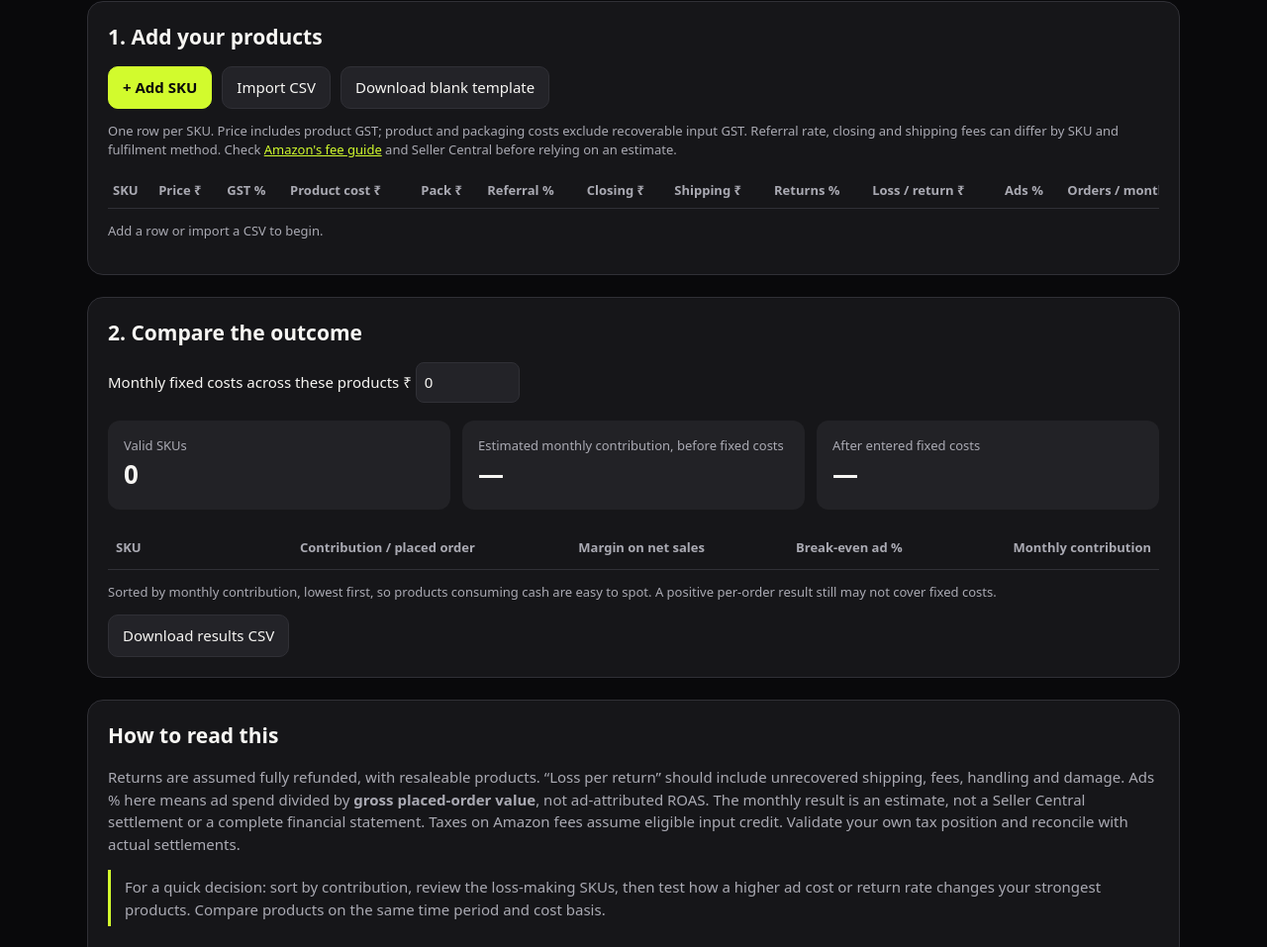
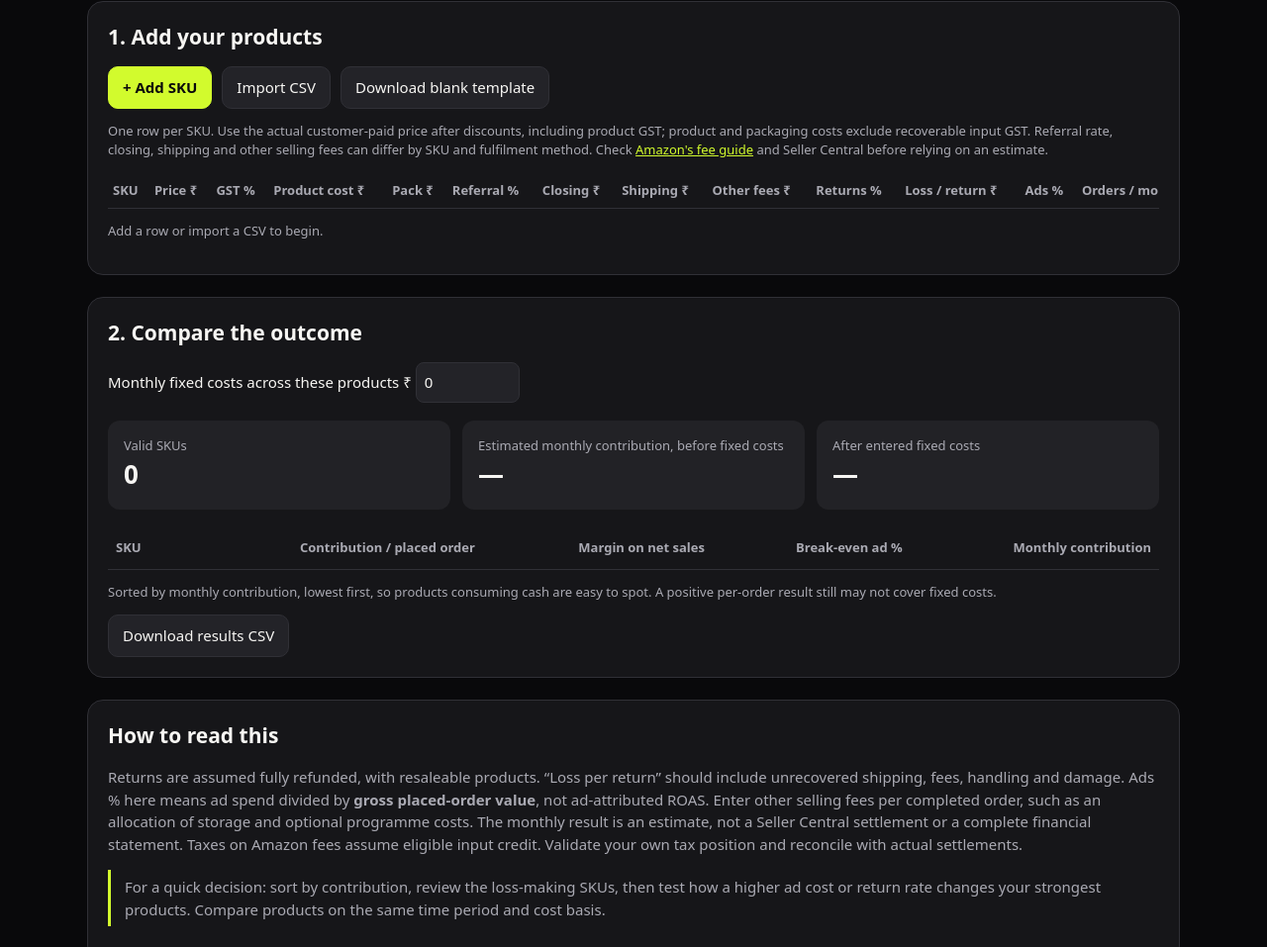
Before and after one commit to GrowthRocketind/amazon-profit-calculator, a plain HTML site: page bulk.html in a window 1280 px wide. Shown: the part 331-1288 px from the top of the page at 99% size. Drawn offline with Linux system fonts and the light colour scheme.

Commit message:
Align multi-SKU calculations with fee and tax assumptions

```diff
--- a/bulk.html
+++ b/bulk.html
@@ -21,8 +21,8 @@
 <label class="button" for="file">Import CSV</label><input id="file" type="file" accept=".csv,text/csv" hidden>
 <button class="button" id="template" type="button">Download blank template</button>
 </div>
-<p class="sub">One row per SKU. Price includes product GST; product and packaging costs exclude recoverable input GST. Referral rate, closing and shipping fees can differ by SKU and fulfilment method. Check <a href="https://sell.amazon.in/fees-and-pricing/" target="_blank" rel="noopener">Amazon's fee guide</a> and Seller Central before relying on an estimate.</p>
-<div class="scroll"><table class="editor"><thead><tr><th>SKU</th><th>Price ₹</th><th>GST %</th><th>Product cost ₹</th><th>Pack ₹</th><th>Referral %</th><th>Closing ₹</th><th>Shipping ₹</th><th>Returns %</th><th>Loss / return ₹</th><th>Ads %</th><th>Orders / month</th><th></th></tr></thead><tbody id="rows"></tbody></table></div>
+<p class="sub">One row per SKU. Use the actual customer-paid price after discounts, including product GST; product and packaging costs exclude recoverable input GST. Referral rate, closing, shipping and other selling fees can differ by SKU and fulfilment method. Check <a href="https://sell.amazon.in/fees-and-pricing/" target="_blank" rel="noopener">Amazon's fee guide</a> and Seller Central before relying on an estimate.</p>
+<div class="scroll"><table class="editor"><thead><tr><th>SKU</th><th>Price ₹</th><th>GST %</th><th>Product cost ₹</th><th>Pack ₹</th><th>Referral %</th><th>Closing ₹</th><th>Shipping ₹</th><th>Other fees ₹</th><th>Returns %</th><th>Loss / return ₹</th><th>Ads %</th><th>Orders / month</th><th></th></tr></thead><tbody id="rows"></tbody></table></div>
 <p id="status" class="sub" role="status">Add a row or import a CSV to begin.</p>
 </section>
 <section class="card">
@@ -35,15 +35,15 @@
 </section>
 <section class="card">
 <h2>How to read this</h2>
-<p>Returns are assumed fully refunded, with resaleable products. “Loss per return” should include unrecovered shipping, fees, handling and damage. Ads % here means ad spend divided by <strong>gross placed-order value</strong>, not ad-attributed ROAS. The monthly result is an estimate, not a Seller Central settlement or a complete financial statement. Taxes on Amazon fees assume eligible input credit. Validate your own tax position and reconcile with actual settlements.</p>
+<p>Returns are assumed fully refunded, with resaleable products. “Loss per return” should include unrecovered shipping, fees, handling and damage. Ads % here means ad spend divided by <strong>gross placed-order value</strong>, not ad-attributed ROAS. Enter other selling fees per completed order, such as an allocation of storage and optional programme costs. The monthly result is an estimate, not a Seller Central settlement or a complete financial statement. Taxes on Amazon fees assume eligible input credit. Validate your own tax position and reconcile with actual settlements.</p>
 <p class="note">For a quick decision: sort by contribution, review the loss-making SKUs, then test how a higher ad cost or return rate changes your strongest products. Compare products on the same time period and cost basis.</p>
 </section>
 </main><footer>Built by Ish Batra · <a href="https://www.growthastronaut.com/?utm_source=calculator&utm_medium=tool&utm_campaign=amazon-multi-sku#book">Talk through your SKU economics</a> · Estimates only.</footer>
 <script>
 (function(){
 'use strict';
-const columns=['sku','price','gst','cogs','pack','ref','closing','ship','ret','retloss','tacos','orders'];
-const labels=['SKU','Price ₹','GST %','Product cost ₹','Pack ₹','Referral %','Closing ₹','Shipping ₹','Returns %','Loss / return ₹','Ads %','Orders / month'];
+const columns=['sku','price','gst','cogs','pack','ref','closing','ship','other','ret','retloss','tacos','orders'];
+const labels=['SKU','Price ₹','GST %','Product cost ₹','Pack ₹','Referral %','Closing ₹','Shipping ₹','Other fees ₹','Returns %','Loss / return ₹','Ads %','Orders / month'];
 const rows=document.getElementById('rows'),out=document.getElementById('results'),status=document.getElementById('status');
 let data=[];
 const money=n=>'₹'+new Intl.NumberFormat('en-IN',{maximumFractionDigits:0}).format(n);
@@ -52,7 +52,7 @@ function csvCell(x){const v=String(x==null?'':x);return /[",\r\n]/.test(v)?'"'+v
 function download(name,records){const blob=new Blob([records.map(row=>row.map(csvCell).join(',')).join('\r\n')+'\r\n'],{type:'text/csv;charset=utf-8'});const a=document.createElement('a');a.href=URL.createObjectURL(blob);a.download=name;a.click();setTimeout(()=>URL.revokeObjectURL(a.href),2000)}
 function parseCSV(s){const result=[];let row=[],value='',quoted=false;for(let i=0;i<s.length;i++){const ch=s[i];if(quoted){if(ch==='"'&&s[i+1]==='"'){value+='"';i++}else if(ch==='"')quoted=false;else value+=ch}else if(ch==='"')quoted=true;else if(ch===','){row.push(value);value=''}else if(ch==='\n'||ch==='\r'){if(ch==='\r'&&s[i+1]==='\n')i++;row.push(value);if(row.some(x=>x.trim()))result.push(row);row=[];value=''}else value+=ch}if(quoted)throw Error('Unclosed quote in CSV');row.push(value);if(row.some(x=>x.trim()))result.push(row);return result}
 function draw(){rows.replaceChildren();data.forEach((item,index)=>{const tr=document.createElement('tr');columns.forEach((key,j)=>{const td=document.createElement('td'),input=document.createElement('input');input.setAttribute('aria-label',labels[j]+' for row '+(index+1));input.className=key==='sku'?'sku':'';input.type=key==='sku'?'text':'number';if(key!=='sku'){input.min='0';input.step='any';if(['gst','ref','ret','tacos'].includes(key))input.max='100'}input.value=item[key]??'';input.addEventListener('input',()=>{item[key]=input.value;calculate()});td.appendChild(input);tr.appendChild(td)});const td=document.createElement('td'),del=document.createElement('button');del.type='button';del.textContent='×';del.setAttribute('aria-label','Remove row '+(index+1));del.addEventListener('click',()=>{data.splice(index,1);draw()});td.appendChild(del);tr.appendChild(td);rows.appendChild(tr)});calculate()}
-function calc(item){if(!String(item.sku||'').trim())return null;const n={};for(const k of columns.slice(1)){const raw=String(item[k]??'').trim();if(raw===''||!Number.isFinite(Number(raw))||Number(raw)<0)return null;n[k]=Number(raw)}for(const k of ['gst','ref','ret','tacos'])if(n[k]>100)return null;if(n.price<=0||!Number.isInteger(n.orders))return null;const keep=1-n.ret/100,revenue=n.price/(1+n.gst/100);const cm=keep*(revenue-n.cogs-n.pack-(n.ref/100*n.price+n.closing)-n.ship)-n.ret/100*n.retloss-n.tacos/100*n.price;const netSales=keep*revenue;return {sku:item.sku,cm,margin:netSales>0?cm/netSales*100:null,be:(cm+n.tacos/100*n.price)/n.price*100,monthly:cm*n.orders}}
+function calc(item){if(!String(item.sku||'').trim())return null;const n={};for(const k of columns.slice(1)){const raw=String(item[k]??'').trim();if(raw===''||!Number.isFinite(Number(raw))||Number(raw)<0)return null;n[k]=Number(raw)}for(const k of ['gst','ref','ret','tacos'])if(n[k]>100)return null;if(n.price<=0||!Number.isInteger(n.orders))return null;const keep=1-n.ret/100,revenue=n.price/(1+n.gst/100);const cm=keep*(revenue-n.cogs-n.pack-(n.ref/100*n.price+n.closing+n.other)-n.ship)-n.ret/100*n.retloss-n.tacos/100*n.price;const netSales=keep*revenue;return {sku:item.sku,cm,margin:netSales>0?cm/netSales*100:null,be:(cm+n.tacos/100*n.price)/n.price*100,monthly:cm*n.orders}}
 function calculate(){let valid=data.map(calc).filter(Boolean).sort((a,b)=>a.monthly-b.monthly),total=valid.reduce((s,r)=>s+r.monthly,0),fixed=Number(document.getElementById('fixed').value)||0;document.getElementById('count').textContent=valid.length;document.getElementById('monthly').textContent=valid.length?money(total):'—';document.getElementById('net').textContent=valid.length?money(total-fixed):'—';status.textContent=data.length?valid.length+' of '+data.length+' rows complete. Fill every field, including actual Amazon fees, to calculate each SKU.':'Add a row or import a CSV to begin.';out.replaceChildren();valid.forEach(r=>{const tr=document.createElement('tr');[[r.sku,''],[money(r.cm),r.cm<0?'loss':'gain'],[r.margin===null?'—':pct(r.margin),''],[pct(r.be),''],[money(r.monthly),r.monthly<0?'loss':'gain']].forEach(([value,cl])=>{const td=document.createElement('td');td.textContent=value;td.className=cl;tr.appendChild(td)});out.appendChild(tr)});document.getElementById('download').disabled=!valid.length;window.calculated=valid}
 document.getElementById('add').onclick=()=>{data.push(Object.fromEntries(columns.map(k=>[k,''])));draw();rows.lastElementChild?.querySelector('input')?.focus()};
 document.getElementById('template').onclick=()=>download('amazon-sku-template.csv',[columns]);
```
